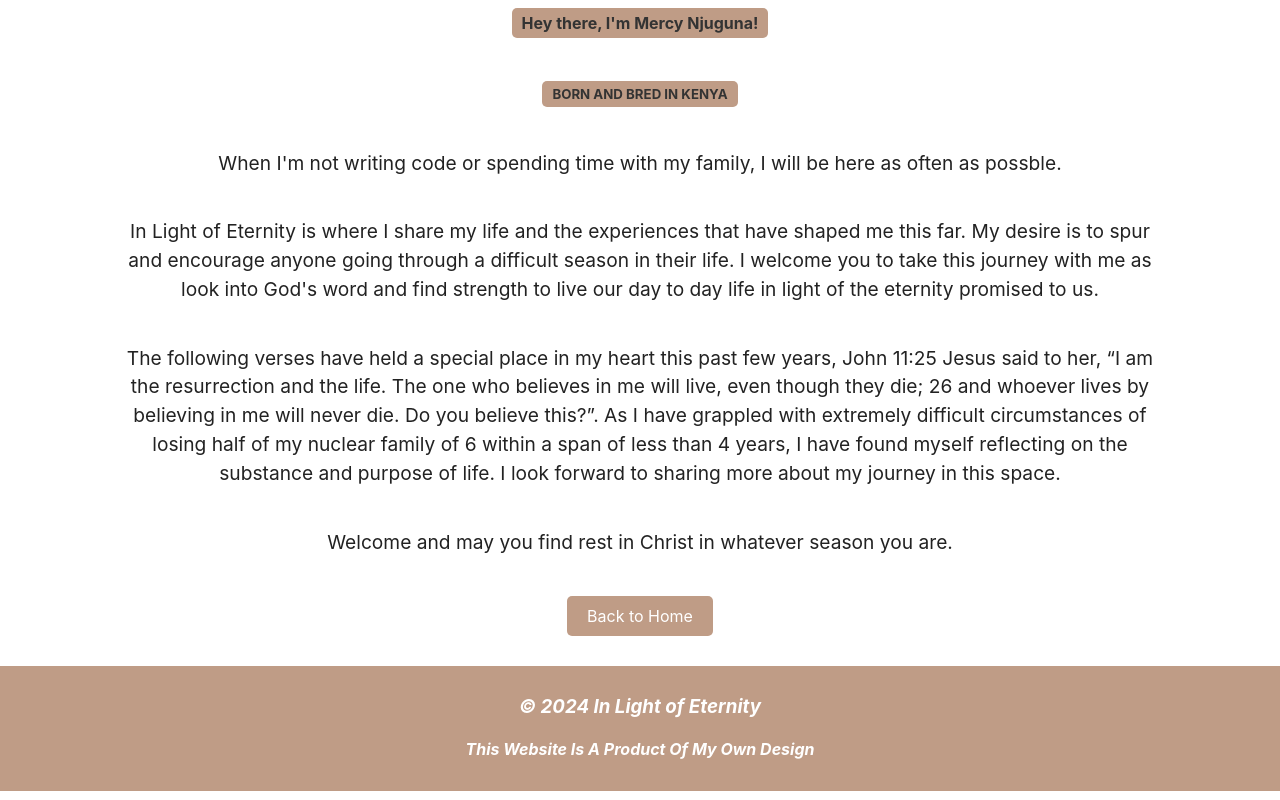
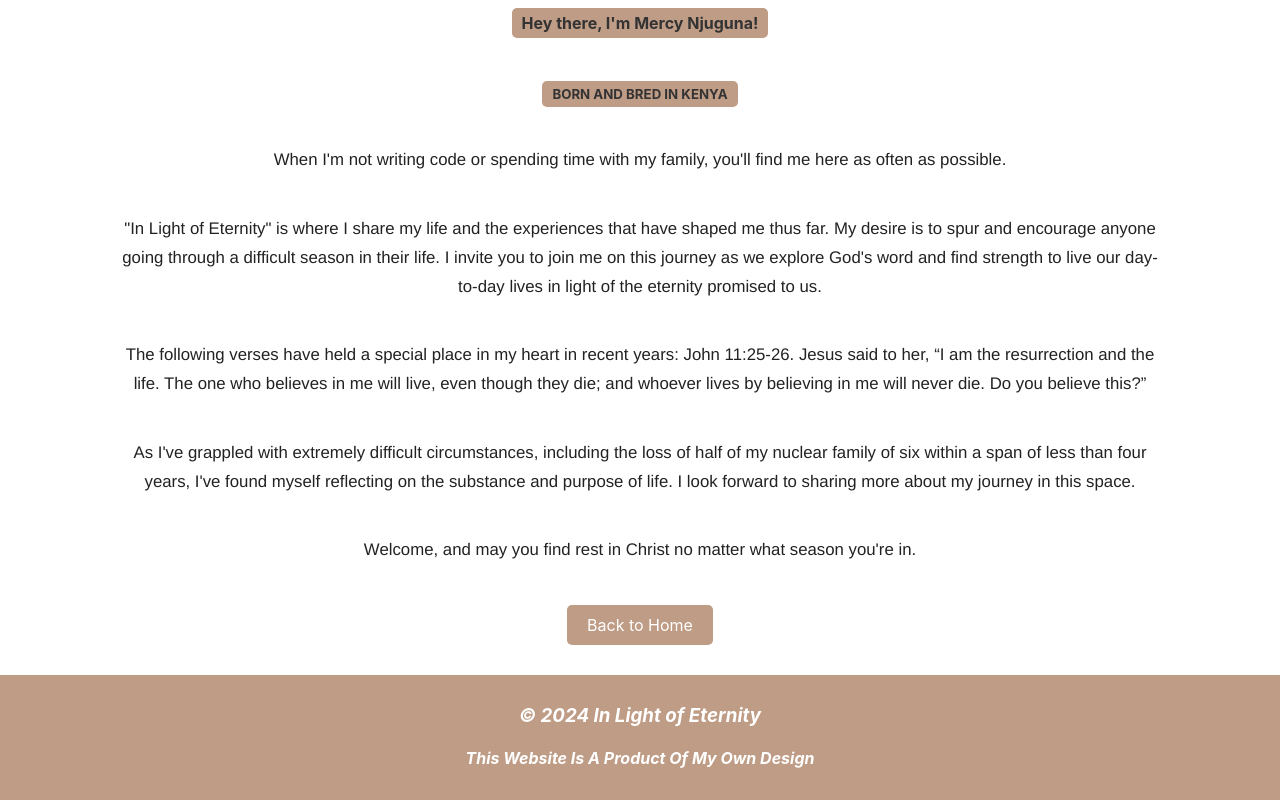
Before and after one commit to MercyNJ/blog-app, a React (Vite) app in the folder client/: page /about in a window 1280 px wide. Shown: the part 1317-2117 px from the top of the page. Built offline with nearby package versions, Linux system fonts and the light colour scheme; no server answers.

Commit message:
improvements on design aspects

```diff
--- a/client/src/App.css
+++ b/client/src/App.css
@@ -157,9 +157,10 @@ div.post-page a{
     color:#333;
     text-decoration: underline;
 }
-div.post-page h1{
+.post-page-h{
     text-align: center;
     margin: 10px 0 5px;
+    color: #9c7a5c;;
 }
 div.post-page time{
     text-align: center;
@@ -171,9 +172,15 @@ div.post-page time{
 div.post-page div.author{
     text-align: center;
     margin-bottom: 20px;
-    font-size: .7rem;
+    font-size: .9rem;
     font-weight: bold;
+    color: #9c7a5c;;
 }
+
+.post-content {
+  text-align: center;
+}
+
 
 .continue-reading {
   display: inline-block;
@@ -342,7 +349,8 @@ footer p, footer h6 {
 }
 
 .about-page p {
-  font-size: 1.2rem;
+  font-family: "Helvetica Neue", Arial, sans-serif;
+  font-size: 1.05rem;
   line-height: 1.8rem;
   margin-bottom: 40px;
 }
--- a/client/src/pages/AboutPage.jsx
+++ b/client/src/pages/AboutPage.jsx
@@ -6,12 +6,13 @@ export default function AboutPage() {
     <div className="about-page">
       <img src={myimgb} alt="Your Name" className="about-page-image" />
       <h3>ABOUT MERCY</h3>
-      <h4>Hey there, I'm Mercy Njuguna!</h4><br/>
-      <h5> BORN AND BRED IN KENYA</h5>
-      <p>When I'm not writing code or spending time with my family, I will be here as often as possble.</p>
-      <p>In Light of Eternity is where I share my life and the experiences that have shaped me this far. My desire is to spur and encourage anyone going through a difficult season in their life. I welcome you to take this journey with me as look into God's word and find strength to live our day to day life in light of the eternity promised to us.</p>
-      <p>The following verses have held a special place in my heart this past few years, John 11:25 Jesus said to her, “I am the resurrection and the life. The one who believes in me will live, even though they die; 26 and whoever lives by believing in me will never die. Do you believe this?”. As I have grappled with extremely difficult circumstances of losing half of my nuclear family of 6 within a span of less than 4 years, I have found myself reflecting on the substance and purpose of life. I look forward to sharing more about my journey in this space.</p>
-      <p> Welcome and may you find rest in Christ in whatever season you are.</p>
+      <h4>Hey there, I'm Mercy Njuguna!</h4><br />
+      <h5>BORN AND BRED IN KENYA</h5>
+      <p>When I'm not writing code or spending time with my family, you'll find me here as often as possible.</p>
+      <p>"In Light of Eternity" is where I share my life and the experiences that have shaped me thus far. My desire is to spur and encourage anyone going through a difficult season in their life. I invite you to join me on this journey as we explore God's word and find strength to live our day-to-day lives in light of the eternity promised to us.</p>
+      <p>The following verses have held a special place in my heart in recent years: John 11:25-26. Jesus said to her, “I am the resurrection and the life. The one who believes in me will live, even though they die; and whoever lives by believing in me will never die. Do you believe this?”</p>
+      <p>As I've grappled with extremely difficult circumstances, including the loss of half of my nuclear family of six within a span of less than four years, I've found myself reflecting on the substance and purpose of life. I look forward to sharing more about my journey in this space.</p>
+      <p>Welcome, and may you find rest in Christ no matter what season you're in.</p>
       <Link to="/" className="back-to-home">Back to Home</Link>
     </div>
   );
--- a/client/src/pages/PostPage.jsx
+++ b/client/src/pages/PostPage.jsx
@@ -132,8 +132,7 @@ export default function PostPage() {
 
   return (
     <div className="post-page">
-      {/* Existing post content */}
-      <h1>{postInfo?.title}</h1>
+      <h2 className="post-page-h">{postInfo?.title}</h2>
       <time>{postInfo?.createdAt ? formatISO9075(new Date(postInfo.createdAt)) : ''}</time>
       <div className="author">by @{postInfo?.author?.username}</div>
       {userInfo.id === postInfo?.author?._id && (
@@ -149,9 +148,8 @@ export default function PostPage() {
       <div className="image">
         <img src={`http://localhost:3000/${postInfo?.cover}`} alt="" style={{ borderRadius: '15px' }}/>
       </div>
-      <div className="content" dangerouslySetInnerHTML={{__html:postInfo?.content}} />
+      <div className="post-content" dangerouslySetInnerHTML={{__html:postInfo?.content}} />
 
-      {/* Comment section */}
       {userInfo.id ? (
         <div className="comment-section">
           <h2>Leave a Comment</h2>
```
